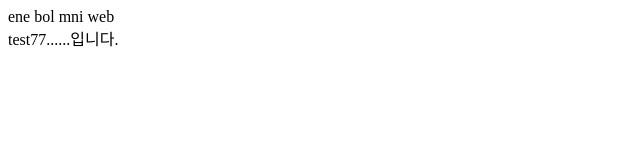
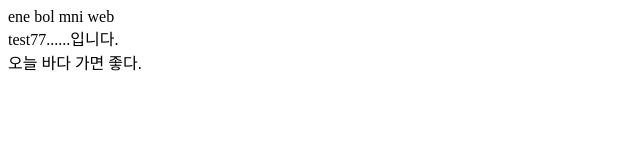
Before and after one commit to nmumenmume-lab/test_77, a plain HTML site: page index.html in a window 1280 px wide. Shown: the whole page, without its empty margins (0-640 px from the left). Drawn offline with Linux system fonts and the light colour scheme.

Commit message:
Add Korean text to index.html
Added a new line of text in Korean to the body.

```diff
--- a/index.html
+++ b/index.html
@@ -5,6 +5,6 @@
     <body>
        ene  bol mni web<br>
        <b></b> test77</b>......입니다.<br>
-
+    오늘 바다 가면 좋다.
     </body>
 </html>
```
